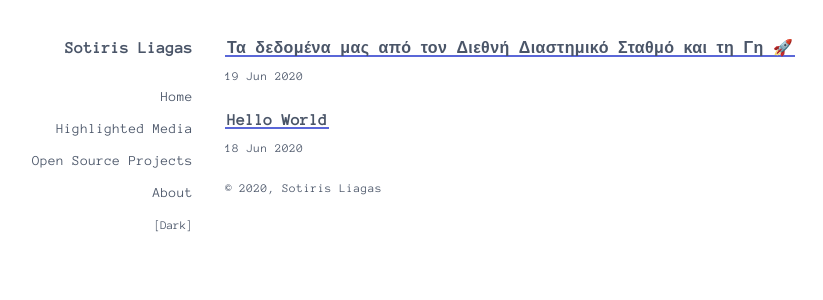
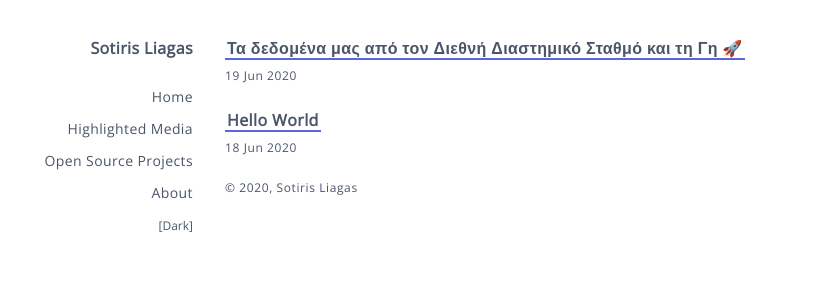
Before and after one commit to liagason/A-Jekyll-Blog, a Jekyll site: the page built from index.html, in a window 1280 px wide. Shown: the top 300 px of the page, without its empty margins (143-966 px from the left). Built offline with Jekyll 4.4.1, drawn with Linux system fonts in a browser that asks for light colours.

Commit message:
Update default.html

```diff
--- a/_layouts/default.html
+++ b/_layouts/default.html
@@ -17,12 +17,12 @@
     <meta name="keywords" content="teaching, edtech, elemedu, programming, coding, k-12, liagason, Sotiris Liagas, Sotirios Liagkas, Σωτήριος Λιάγκας, Σωτήρης Λιάγκας">
 
     <link rel="stylesheet" href="https://unpkg.com/tailwindcss/dist/tailwind.min.css">
-    <link href='https://fonts.googleapis.com/css?family=Anonymous+Pro' rel='stylesheet' type='text/css'>
+    <link href='https://fonts.googleapis.com/css?family=Open+Sans' rel='stylesheet' type='text/css'>
     <link rel="stylesheet" href="/css/syntax.css" type="text/css" />
 
     <style>
         .customfont {
-            font-family: 'Anonymous Pro', sans-serif;
+            font-family: 'Open Sans', sans-serif;
         }
 
         ::selection {
```
